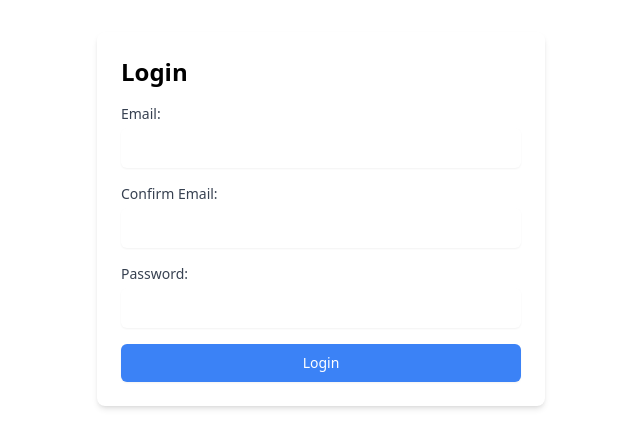
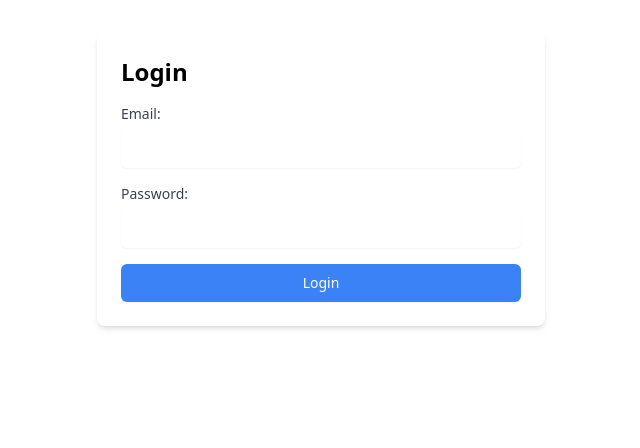
Before and after one commit to ndungu-mbau/phase-2-project-appointly, a React (Vite) app: page /login in a window 1280 px wide. Shown: the top 448 px of the page, without its empty margins (319-959 px from the left). Built offline with nearby package versions, Linux system fonts and the light colour scheme.

Commit message:
feat: add logic for login

```diff
--- a/src/pages/login/index.jsx
+++ b/src/pages/login/index.jsx
@@ -1,28 +1,43 @@
-
-import React, { useState } from 'react';
+import { useEffect, useState } from "react";
+import { useNavigate } from "react-router-dom";
+import { useSignInWithEmailAndPassword } from "react-firebase-hooks/auth";
+import { auth } from "../../firebase";
 
 export const Login = () => {
   // variables for email, password, and confirmation email
-  const [email, setEmail] = useState('');
-  const [password, setPassword] = useState('');
-  const [confirmEmail, setConfirmEmail] = useState('');
+  const [email, setEmail] = useState("");
+  const [password, setPassword] = useState("");
 
+  const navigate = useNavigate();
+  const [signInWithEmailAndPassword, user, loading, error] =
+    useSignInWithEmailAndPassword(auth);
 
   // function to handle form submission
   const handleSubmit = (event) => {
-    event.preventDefualt
+    event.preventDefault();
     // add logic to handle form submission
-    console.log('Email:', email);
-    console.log('Password:', password);
-    console.log('Confirmation Email:', confirmEmail);
+    signInWithEmailAndPassword(email, password);
   };
+
+  useEffect(() => {
+    if (user) {
+      navigate("/dashboard");
+    } else if (!loading && error) {
+      console.log(error);
+    }
+  }, [user, loading, error, navigate]);
 
   return (
     <div className="max-w-md mx-auto mt-8 p-6 bg-white rounded-lg shadow-md">
       <h1 className="text-2xl font-semibold mb-4">Login</h1>
       <form onSubmit={handleSubmit}>
         <div className="mb-4">
-          <label htmlFor="email" className="block text-sm font-medium text-gray-700">Email:</label>
+          <label
+            htmlFor="email"
+            className="block text-sm font-medium text-gray-700"
+          >
+            Email:
+          </label>
           <input
             type="email"
             id="email"
@@ -30,27 +45,17 @@ export const Login = () => {
             value={email}
             onChange={(e) => setEmail(e.target.value)}
             required
-
-            className="mt-1 px-3 py-2 block w-full rounded-md border-gray-300 shadow-sm focus:border-blue-500 focus:ring focus:ring-blue-500 focus:ring-opacity-50"
-          />
-        </div>
-
-        {/* Additional input field for confirmation email */}
-        <div className="mb-4">
-          <label htmlFor="confirmEmail" className="block text-sm font-medium text-gray-700">Confirm Email:</label>
-          <input
-            type="email"
-            id="confirmEmail"
-            name="confirmEmail"
-            value={confirmEmail}
-            onChange={(e) => setConfirmEmail(e.target.value)}
-            required
             className="mt-1 px-3 py-2 block w-full rounded-md border-gray-300 shadow-sm focus:border-blue-500 focus:ring focus:ring-blue-500 focus:ring-opacity-50"
           />
         </div>
 
         <div className="mb-4">
-          <label htmlFor="password" className="block text-sm font-medium text-gray-700">Password:</label>
+          <label
+            htmlFor="password"
+            className="block text-sm font-medium text-gray-700"
+          >
+            Password:
+          </label>
           <input
             type="password"
             id="password"
```
